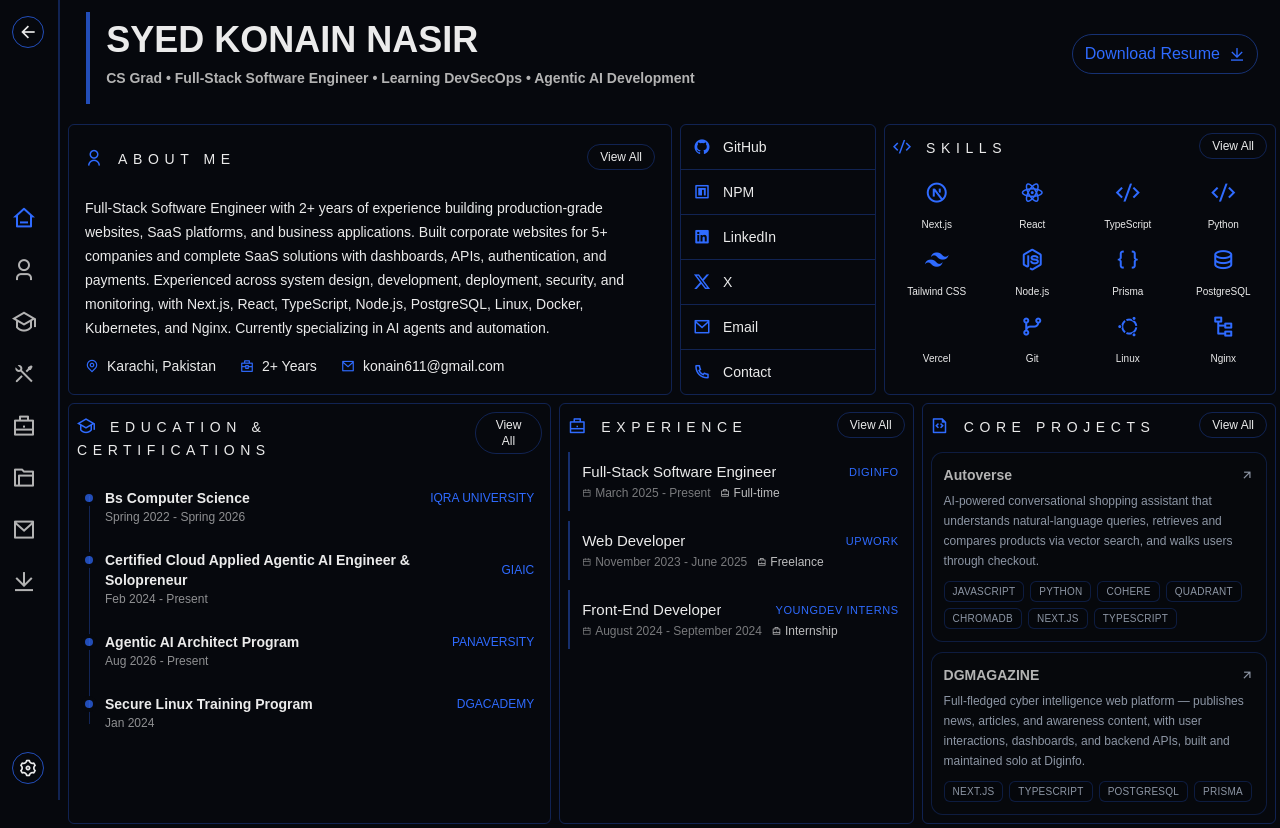
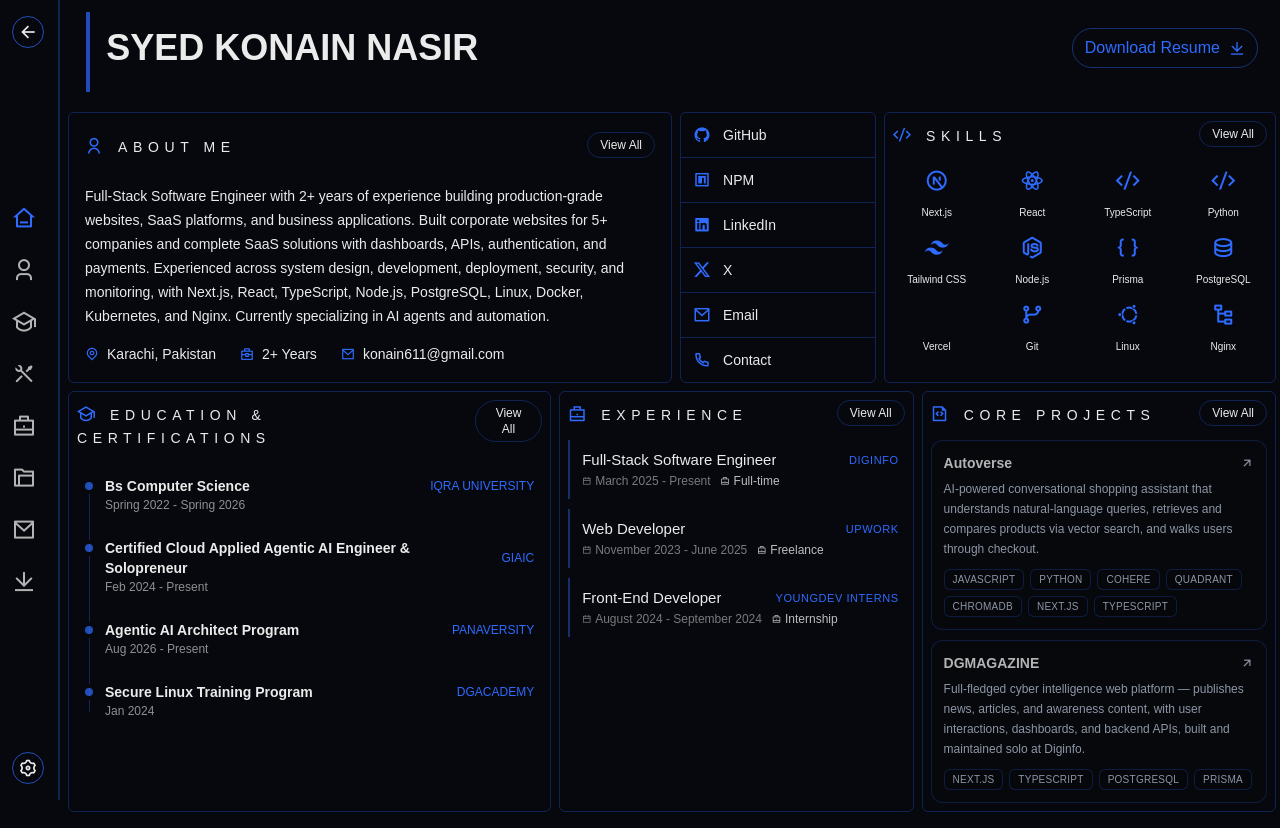
Before and after one commit to konain611/Portfolio, a Next.js app in the folder syedkonainnasir/: page /detailed in a window 1280 px wide. Built offline with nearby package versions, Linux system fonts and the light colour scheme; some icons are missing.

Commit message:
Update Header.jsx

```diff
--- a/syedkonainnasir/src/components/Header.jsx
+++ b/syedkonainnasir/src/components/Header.jsx
@@ -105,10 +105,10 @@ export default function Header() {
         <h1 className="text-left text-4xl font-bold uppercase">
           Syed Konain Nasir
         </h1>
-        <p className="text-left text-sm font-semibold d mt-2 max-w-4xl text-(--foreground)">
+        {/* <p className="text-left text-sm font-semibold d mt-2 max-w-4xl text-(--foreground)">
           CS Grad • Full-Stack Software Engineer • Learning DevSecOps • Agentic
           AI Development
-        </p>
+        </p> */}
       </div>
 
       <div className="flex items-center gap-2">
```
